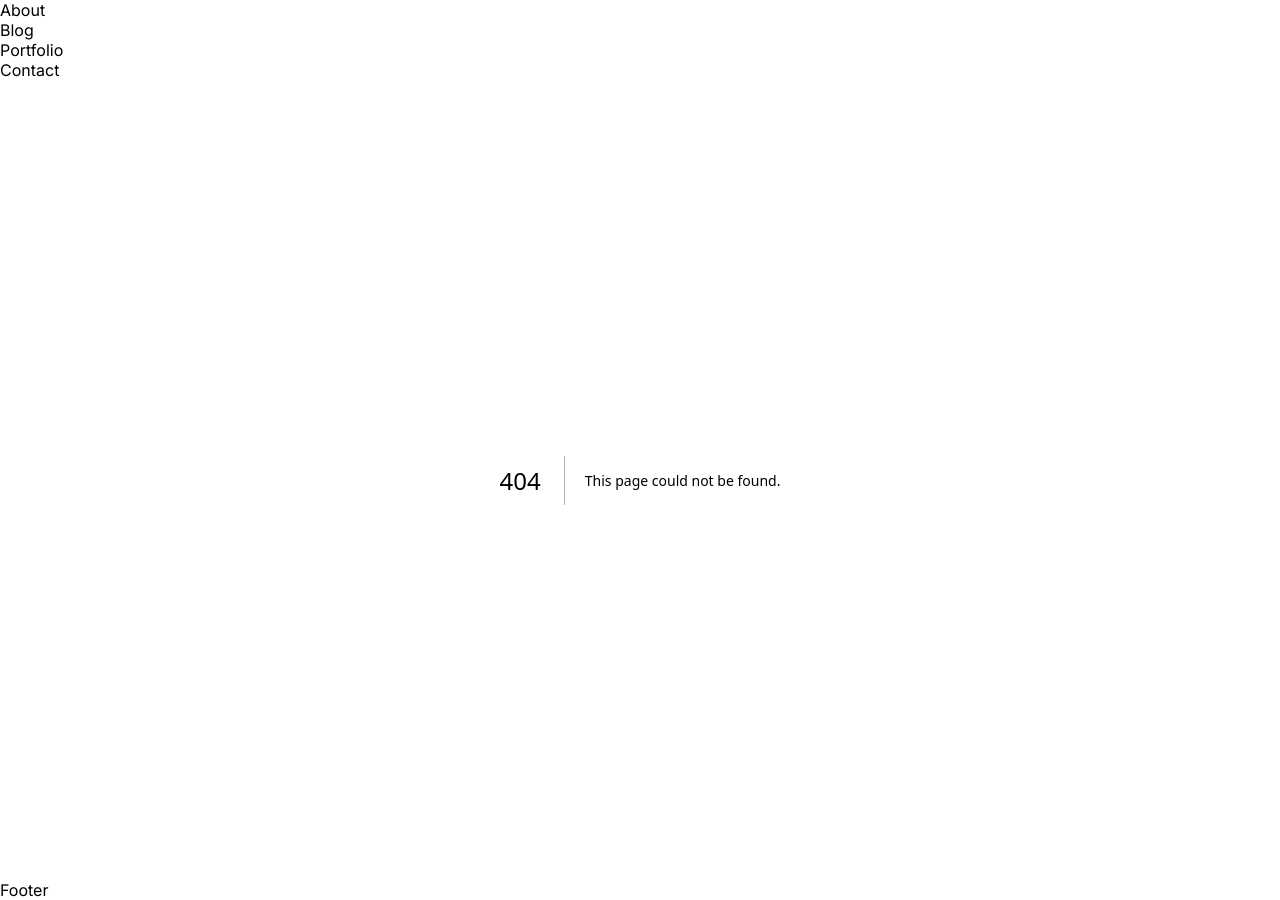
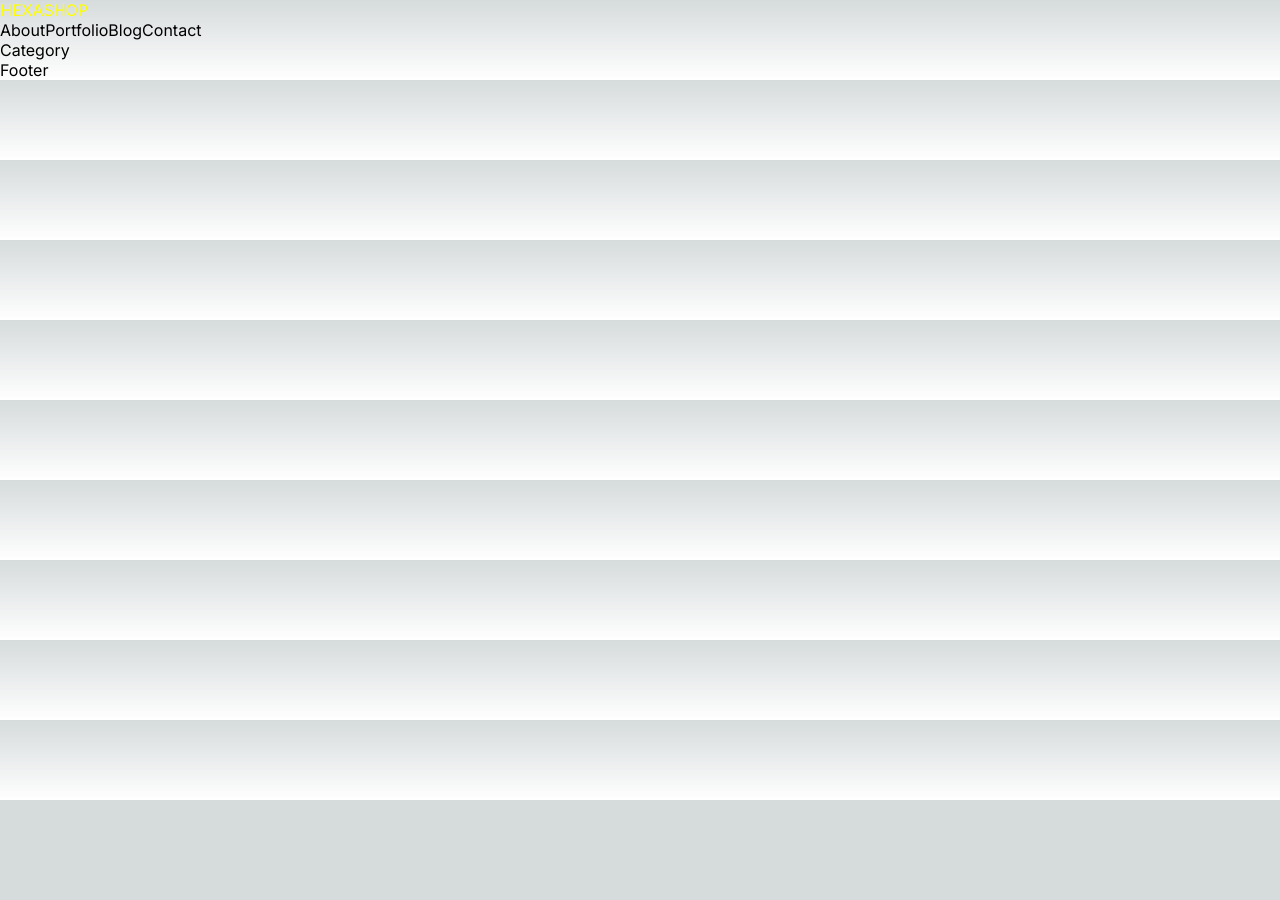
Before and after one commit to AhmedSamy9999/next-js-simple-ecommerce, a Next.js app: page /portfolio in a window 1280 px wide. Before the commit this address had no page. After the commit the page ends 800 px from the top, so only its background shows below. Built offline with nearby package versions, Linux system fonts and the light colour scheme.

Commit message:
add navbar links

```diff
--- a/src/app/layout.jsx
+++ b/src/app/layout.jsx
@@ -1,7 +1,7 @@
 import "./globals.css";
 import { Inter, Lalezar } from "next/font/google";
-import Navbar from "@/components/Navbar";
-import Footer from "@/components/Footer";
+import Navbar from "@/components/Navbar/Navbar";
+import Footer from "@/components/Footer/Footer";
 
 const inter = Inter({ subsets: ["latin"] });
 const lalezar = Lalezar({ subsets: ["arabic"], weight: ["400"] });
--- a/src/components/Navbar.jsx
+++ /dev/null
@@ -1,12 +0,0 @@
-export default function Navbar() {
-  return (
-    <nav>
-      <ul>
-        <li>About</li>
-        <li>Blog</li>
-        <li>Portfolio</li>
-        <li>Contact</li>
-      </ul>
-    </nav>
-  );
-}
--- /dev/null
+++ b/src/components/Navbar/Navbar.jsx
@@ -0,0 +1,20 @@
+import Link from "next/link";
+import styles from "./Navbar.module.css";
+import { links } from "./data";
+export default function Navbar() {
+  return (
+    <div className={styles.container}>
+      <Link href="/" className={styles.logo}>
+        HEXASHOP
+      </Link>
+
+      <div className={styles.links}>
+        {links.map((link) => (
+          <Link key={link.id} href={link.url} className={styles.links}>
+            {link.title}
+          </Link>
+        ))}
+      </div>
+    </div>
+  );
+}
--- /dev/null
+++ b/src/components/Navbar/Navbar.module.css
@@ -0,0 +1,5 @@
+.container{}
+
+.logo{
+color:yellow
+}
--- /dev/null
+++ b/src/components/Navbar/data.js
@@ -0,0 +1,22 @@
+export const links = [
+  {
+    id: 1,
+    title: "About",
+    url: "/about",
+  },
+  {
+    id: 2,
+    title: "Portfolio",
+    url: "/portfolio",
+  },
+  {
+    id: 3,
+    title: "Blog",
+    url: "/blog",
+  },
+  {
+    id: 2,
+    title: "Contact",
+    url: "/contact",
+  },
+];
```
Also changed, not shown: src/app/(dynamic)/portfolio/page.jsx (renamed from src/app/(dynamic)/portfolio/[category]/page.jsx), src/components/Footer/Footer.jsx (renamed from src/components/Footer.jsx), 1 other file (tests, documents, lock files or other folders).
